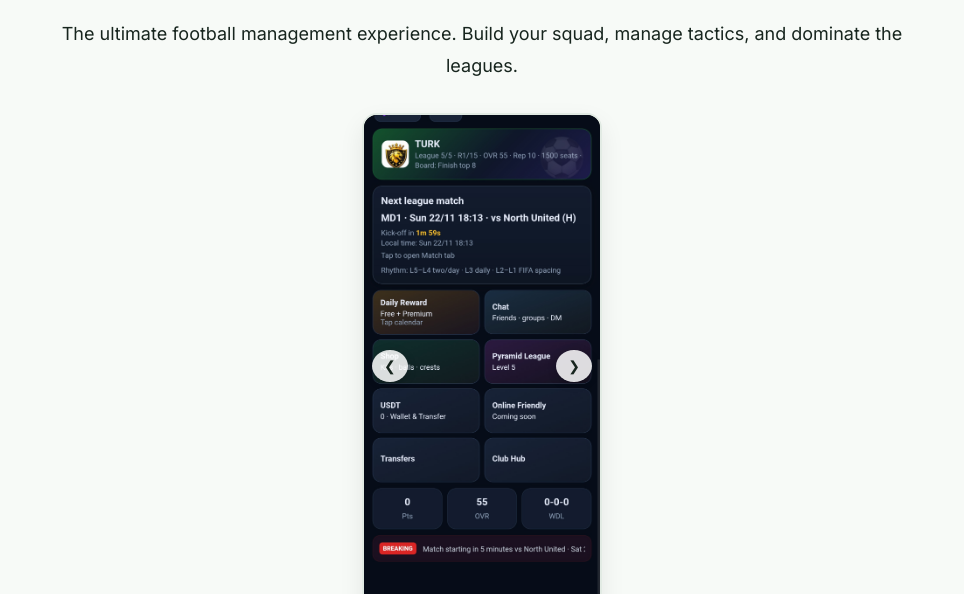
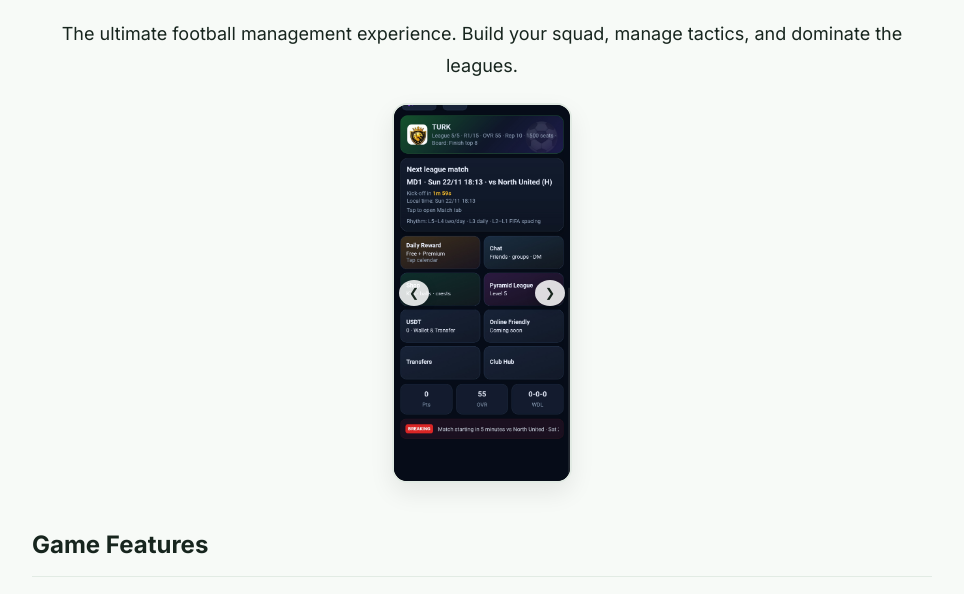
Before and after one commit to iranibabak1987/mycelor, a plain HTML site: page sfm.html in a window 1280 px wide. Shown: the part 122-716 px from the top of the page, without its empty margins (158-1122 px from the left). Drawn offline with Linux system fonts and the light colour scheme.

Commit message:
Update sfm.html

```diff
--- a/sfm.html
+++ b/sfm.html
@@ -30,16 +30,41 @@
   .logo-area img { width: 60px; height: 60px; border-radius: 12px; border: 1px solid var(--border); padding: 5px; background: white; }
   h1 { font-size: 32px; margin: 0; color: var(--text); letter-spacing: -0.04em; }
 
-  /* اسلایدر تصاویر (سایز بهینه شده) */
-  .slider-container { position: relative; width: 100%; max-width: 240px; margin: 30px auto; overflow: hidden; border-radius: 15px; border: 2px solid var(--border); box-shadow: 0 10px 25px rgba(0,0,0,0.08); aspect-ratio: 9/19; background: #000; }
+  /* اسلایدر تصاویر (سایز بهینه و کوچک‌تر) */
+  .slider-container {
+    position: relative;
+    width: 100%;
+    max-width: 180px; /* سایز کوچک‌تر شد */
+    margin: 20px auto;
+    overflow: hidden;
+    border-radius: 15px;
+    border: 2px solid var(--border);
+    box-shadow: 0 10px 25px rgba(0,0,0,0.08);
+    aspect-ratio: 9/19;
+    background: #000;
+  }
   .slider { display: flex; transition: transform 0.4s ease-in-out; height: 100%; }
   .slider img { width: 100%; height: 100%; object-fit: cover; flex-shrink: 0; }
 
-  /* دکمه‌های اسلایدر (سایز بهینه شده) */
-  .slider-btn { position: absolute; top: 50%; transform: translateY(-50%); background: rgba(255,255,255,0.85); color: var(--text); border: none; font-size: 14px; padding: 8px 12px; cursor: pointer; border-radius: 50%; z-index: 10; transition: 0.3s; box-shadow: 0 2px 10px rgba(0,0,0,0.2); }
+  /* دکمه‌های اسلایدر */
+  .slider-btn {
+    position: absolute;
+    top: 50%;
+    transform: translateY(-50%);
+    background: rgba(255,255,255,0.85);
+    color: var(--text);
+    border: none;
+    font-size: 12px;
+    padding: 6px 10px;
+    cursor: pointer;
+    border-radius: 50%;
+    z-index: 10;
+    transition: 0.3s;
+    box-shadow: 0 2px 10px rgba(0,0,0,0.2);
+  }
   .slider-btn:hover { background: var(--green); color: white; }
-  .prev { left: 8px; }
-  .next { right: 8px; }
+  .prev { left: 5px; }
+  .next { right: 5px; }
 
   /* محتوا */
   h2 { color: var(--text); font-size: 24px; margin-top: 40px; border-bottom: 1px solid var(--border); padding-bottom: 10px; }
```
